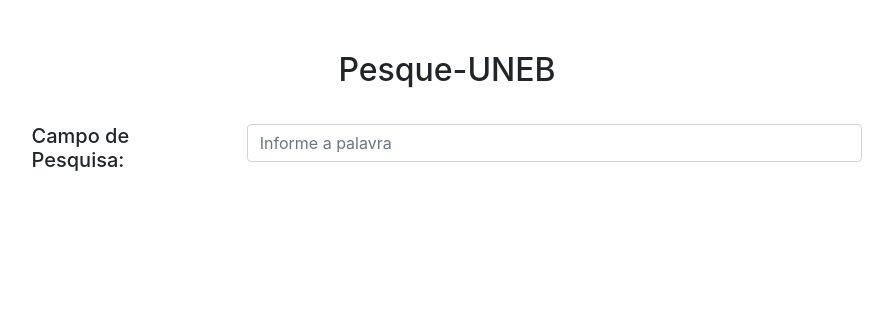
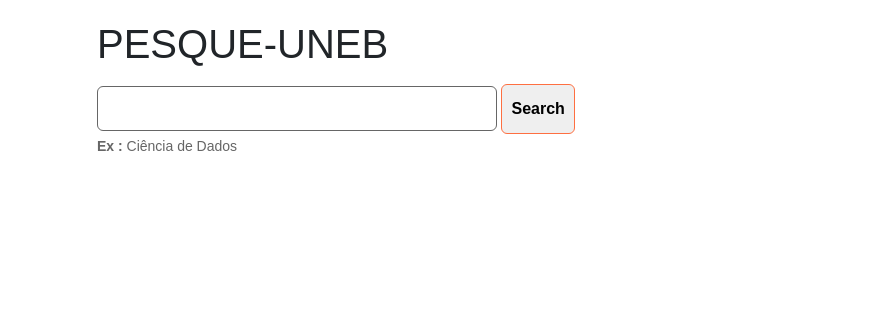
Before and after one commit to gau1210/Pesque-UNEB, a Flask app: page / in a window 1280 px wide. Shown: the top 334 px of the page, without its empty margins (193-1086 px from the left). Run offline with Flask 3, Linux system fonts and the light colour scheme; some libraries are stand-ins or nearby versions.

Commit message:
Ultima atualização

```diff
--- a/app.py
+++ b/app.py
@@ -1,8 +1,10 @@
 from flask import Flask, render_template, request, jsonify
-import psycopg2
+import psycopg2  # pip install psycopg2
 import psycopg2.extras
 
 app = Flask(__name__)
+
+app.secret_key = "caircocoders-ednalan"
 
 DB_HOST = "localhost"
 DB_NAME = "tcc_db"
@@ -11,35 +13,53 @@ DB_PASS = "1989"
 
 conn = psycopg2.connect(dbname=DB_NAME, user=DB_USER, password=DB_PASS, host=DB_HOST)
 
+
 @app.route('/')
 def index():
     return render_template('index.html')
 
-@app.route("/ajaxlivesearch", methods=["POST", "GET"])
-def ajaxlivesearch():
-    cur = conn.cursor(cursor_factory=psycopg2.extras.DictCursor)
+
+@app.route("/searchdata", methods=["POST", "GET"])
+def searchdata():
     if request.method == 'POST':
-        search_word = request.form['query']
-        print(search_word)
-        if search_word == '':
-            query = "SELECT * from researcher ORDER BY id"
-            cur.execute(query)
+        search_word = request.form['search_word']
+
+        def removePontuacao(texto):
+            pontuacao = ".,:;!-?"
+            for p in pontuacao:
+                texto = texto.replace(p, " ")
+            return texto
+
+        texto_limpo = removePontuacao(search_word)
+        print("Texto limpo:", texto_limpo)
+
+        def contaPalavras(texto):
+            s = removePontuacao(texto)
+            lista = s.split()
+            print("lista de palvras buscada:", lista)
+            return len(lista)
+
+        contaPalavras = contaPalavras(texto_limpo)
+        print("Qntd de palavras dig:", contaPalavras)
+
+        if contaPalavras >= 3:
+
+            cur = conn.cursor(cursor_factory=psycopg2.extras.DictCursor)
+            cur.execute("SELECT * FROM researcher WHERE search @@ websearch_to_tsquery('simple', %s);", (texto_limpo,))
+            numrows = int(cur.rowcount)
             employee = cur.fetchall()
+            print("Registros encontrados:", numrows)
+            return jsonify({'data': render_template('response.html', employee=employee, numrows=numrows)})
+
         else:
-            cur.execute("""
-                                               SELECT name::varchar,
-                                                      abstract::varchar,
-                                                      ts_rank(search, websearch_to_tsquery('simple', %s)) +
-                                                      ts_rank(search, phraseto_tsquery('simple', %s)) AS rank
-                                               FROM researcher
-                                               WHERE search @@ websearch_to_tsquery('simple', %s)
-                                                  OR search @@ phraseto_tsquery('simple', %s)
-                                               ORDER BY rank DESC;
-                                               """, (search_word, search_word, search_word, search_word))
+
+            cur = conn.cursor(cursor_factory=psycopg2.extras.DictCursor)
+            cur.execute("SELECT * FROM researcher WHERE search @@ websearch_to_tsquery('simple', %s);", (texto_limpo,))
             numrows = int(cur.rowcount)
             employee = cur.fetchall()
             print(numrows)
-    return jsonify({'htmlresponse': render_template('response.html', employee=employee, numrows=numrows)})
+            return jsonify({'data': render_template('response.html', employee=employee, numrows=numrows)})
+
 
 if __name__ == "__main__":
     app.run(debug=True)
--- a/static/css/estilo.css
+++ b/static/css/estilo.css
@@ -1,25 +1,38 @@
-table {
-    border: 0;
-    width: 100%;
+body{
+font-family:Arial, Helvetica, sans-serif;
 }
-.search-table{
-    padding: 10%;
-    margin-top: -6%;
+a
+{
+color:#DF3D82;
+text-decoration:none
 }
-.search-box{
-    padding: 3%;
+a:hover
+{
+color:#DF3D82;
+text-decoration:underline;
 }
-.search-box input:focus{
-    box-shadow:none;
-    border:2px solid #eeeeee;
+#search_box{
+ padding:3px; border:solid 1px #666666; width:400px; height:45px; font-size:18px;-moz-border-radius: 6px;-webkit-border-radius: 6px;
 }
-.search-list{
-    background: #fff;
-    border: 1px solid #ababab;
-    border-top: none;
+.search_button{
+ height:50px;border:#fe6f41 solid 1px; padding-left:9px;padding-right:9px;padding-top:9px;padding-bottom:9px; color:#000; font-weight:bold; font-size:16px;-moz-border-radius: 6px;-webkit-border-radius: 6px;
 }
-.search-list h3{
-    background: #eee;
-    padding: 3%;color:#fe6f41;
-    margin-bottom: 0%;
+ol.update{
+ list-style:none;font-size:1.1em; margin-top:20px;padding-left:0;
 }
+#flash{
+ margin-top:20px;
+ text-align:left;
+}
+#searchword{
+ text-align:left; margin-top:20px; display:none;
+ font-family:Arial, Helvetica, sans-serif;
+ font-size:16px;
+ color:#000;
+}
+.searchword{
+ font-weight:bold;
+ color:#fe6f41;
+}
+ol.update li{ border-bottom:#dedede dashed 1px; text-align:left;padding-top:10px;padding-bottom:10px;}
+ol.update li:first-child{ border-top:#dedede dashed 1px; text-align:left}
--- a/templates/index.html
+++ b/templates/index.html
@@ -8,50 +8,55 @@
     <link href="/static/css/estilo.css" rel="stylesheet">
 <script src="https://maxcdn.bootstrapcdn.com/bootstrap/4.1.1/js/bootstrap.min.js"></script>
 <script src="https://ajax.googleapis.com/ajax/libs/jquery/3.4.1/jquery.min.js"></script>
-<script>
-$(document).ready(function(){
-  load_data();
-  function load_data(query)
-  {
+<script type="text/javascript">
+$(function() {
+  $(".search_button").click(function() {
+      var search_word = $("#search_box").val();
+      var dataString = '
+      search_word='+ search_word;
+      if(search_word==''){
+      }else{
         $.ajax({
-    url:"/ajaxlivesearch",
-    method:"POST",
-    data:{query:query},
-    success:function(data)
-    {
-      $('#result').html(data);
-      $("#result").append(data.htmlresponse);
+          type: "POST",
+          url: "/searchdata",
+          data: dataString,
+          cache: false,
+          beforeSend: function(html) {
+              document.getElementById("insert_search").innerHTML = '';
+              $("#flash").show();
+              $("#searchword").show();
+              $(".searchword").html(search_word);
+              $("#flash").html('<img src="/static/img/loader.gif" align="absmiddle"> Loading Results...');
+            },
+          success: function(html){
+              $("#insert_search").show();
+              $("#insert_search").append(html.data);
+              $("#flash").hide();
           }
         });
       }
-  $('#search_text').keyup(function(){
-    var search = $(this).val();
-    if(search != ''){
-    load_data(search);
-   }else{
-    load_data();
-   }
+    return false;
   });
 });
 </script>
 </head>
 <body>
-<div class="container search-table">
-<h2 align="center">Pesque-UNEB</h2>
-            <div class="search-box">
-                <div class="row">
-                    <div class="col-md-3">
-                        <h5>Campo de Pesquisa:</h5>
+<div align="center">
+  <div style="width:700px">
+  <div style="margin-top:20px; text-align:left">
+    <p align="center"><h1>PESQUE-UNEB </h1></p>
+    <form method="get" action="">
+    <input type="text" name="search" id="search_box" class='search_box'/>
+    <input type="submit" value="Search" class="search_button" /><br />
+    <span style="color:#666666; font-size:14px; font-family:Arial, Helvetica, sans-serif;"><b>Ex :</b> Ciência de Dados</span>
+    </form>
   </div>
-                    <div class="col-md-9">
-                        <input type="text" name="search_text" id="search_text" class="form-control" placeholder="Informe a palavra">
+  <div>
+    <div id="searchword">Search results for <span class="searchword"></span></div>
+    <div id="flash"></div>
+    <ol id="insert_search" class="update"></ol>
   </div>
   </div>
 </div>
-    <div>
-
-    </div>
-   <div id="result"></div>
-</div>
 </body>
 </html>
```
Also changed, not shown: templates/response.html (+4 -60 lines). Lines whose indentation alone changed are shown as unchanged.
